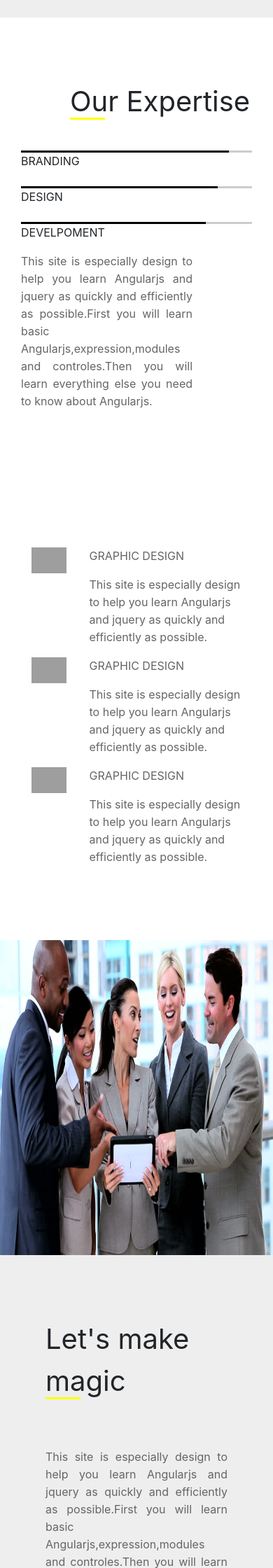
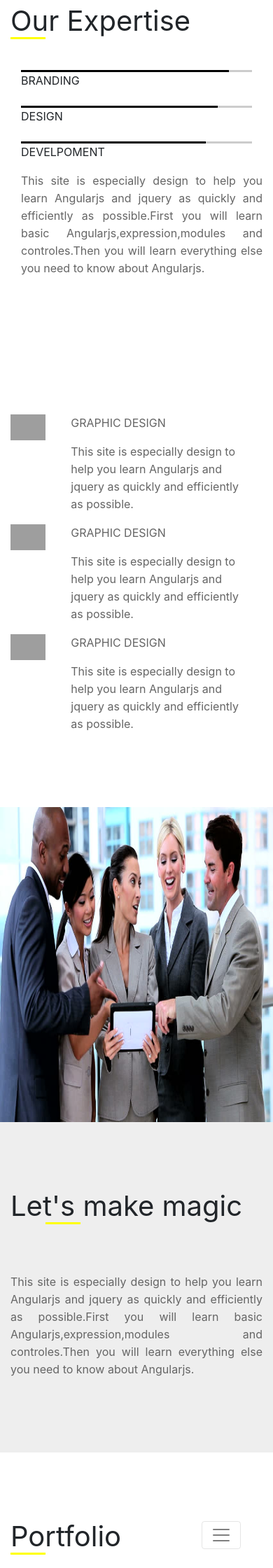
Before and after one commit to w3villa-mariam/demo, a PHP site: page / in a window 390 px wide. Shown: the part 720-2960 px from the top of the page at 70% size. Run offline with PHP 8.4, Linux system fonts and the light colour scheme; some libraries are stand-ins or nearby versions; grey boxes are pictures that could not be loaded.

Commit message:
minor change in bootstrap design

```diff
--- a/assests/css/responsive1.css
+++ b/assests/css/responsive1.css
@@ -23,4 +23,57 @@
 		padding-left: 0;
 		padding-right: 0;
 	}
+	.about{
+		padding-left: 0;
+	}
+	.text{
+		padding-right: 0;
+	}
+	.text-expert p{
+		padding-left: 0;
+	}
+	.expertise-border{
+		margin-left: 0;
+	}
+	.pll{
+		padding-left: 0;
+	}
+	.port-border{
+		margin-left:0;
+	}
+	.border-team{
+		margin-left: 0;
+	}
+	.price-border{
+		margin-left: 0;
+	}
+	.price-box{
+		padding-left: 0;
+		padding-right: 0;
+	}
+	.get-border{
+		margin-left: 0;
+	}
+	.get p{
+		padding-left: 0;
+	}
+	.form-group{
+		padding-left: 0;
+	}
+	.navbar-brand img{
+		width:100%;
+	}
+	.text-magic{
+		padding-left: 0;
+		padding-right: 0;
+	}
+	.let-text{
+		padding-left: 15px;
+	}
+	.image img{
+		width:15%;
+	}
+	.tf{
+		padding-left: 10px;
+	}
 }
--- a/assests/css/style1.css
+++ b/assests/css/style1.css
@@ -130,13 +130,18 @@ margin-right:20px;
 	padding-top: 50px;
 	padding-bottom: 90px;
 	padding-right: 50px;
-    padding-left: 50px;
+
 	line-height:25px;
 	color:#656565;
 	text-align:justify;
 }
 .lets-make-magic{
 	background-color: #eee;
+}
+.let-text{
+
+	padding-left:50px;
+	margin-top: 90px;
 }
 .portfolio{
 	padding-top: 90px;
@@ -311,7 +316,10 @@ text-align: center;
 	font-size: 13px;
 	color:#708090;
 padding-bottom:30px;}
-.get-in-touch{
+.get p{
+	padding-left: 100px;
+	margin-top: 90px;
+	font-size: 40px;
 }
 .get-border{
 	width:50px;
--- a/bootstap.html
+++ b/bootstap.html
@@ -14,7 +14,7 @@
 <body>
 <nav class="navbar navbar-expand-sm navbar-light bg-faded ">
   <div class="container-fluid">
-  	<div class="col-12 col-md-6">
+  	<div class="col-3 col-md-6">
     <div class="navbar-header">
 
       <a class="navbar-brand" href="#">
@@ -37,7 +37,7 @@
 
 
       <!-- Toggler/collapsibe Button -->
-     <div class="col-12 col-md-6">
+     <div class="col-9 col-md-6">
 
   <button class="navbar-toggler" type="button" data-toggle="collapse" data-target="#collapsibleNavbar" style="float:right;">
     <span class="navbar-toggler-icon"></span>
@@ -96,10 +96,16 @@
 </div>
 	</section>
 	<section class="our-expertise">
-		<div class="text-expert">
+
+
+		<div class="container-fluid">
+			<div class="row">
+			<div class="text-expert">
+				<div class="col-12 pll">
 		<p>Our Expertise</p></div>
 		<span class="expertise-border"></span>
-		<div class="container-fluid">
+	</div>
+</div>
 			<div class="row">
 				<div class="col-xs-12 col-md-6">
 					 <div class="progressbar pt-4">
@@ -127,13 +133,13 @@
     <section class="graphic-design">
     	<div class= "container-fluid">
     		<div class="row">
-    			<div class="col-md-4">
+    			<div class="col-md-4 pll">
     				<div class="row">
-		    			<div class="col-3 col-md-3 text-left ">
+		    			<div class="col-3 col-md-3 text-left pll">
 		    				<!-- <div class="icon"> -->
 		    				 <img src="assests/images/google.svg" width="50" >
 		    			</div>
-						 <div class="col-9 col-md-8 text-left graph-text">
+						 <div class="col-9 col-md-8 text-left graph-text pll">
 		    				<p >GRAPHIC DESIGN</p>
 						 </div>
 						</div>
@@ -144,18 +150,18 @@
 		    			</div>
 
 
-						 <div class="col-9 col-md-9 text-left graph-text">
+						 <div class="col-9 col-md-9 text-left graph-text pll">
 		    				<p >This site is especially design to help you learn Angularjs and jquery as quickly and efficiently as possible.</p>
 						 </div>
     					</div>
     				</div>
-    				<div class="col-md-4">
+    				<div class="col-md-4 pll">
     				<div class="row">
-		    			<div class="col-3 col-md-3 text-left ">
+		    			<div class="col-3 col-md-3 text-left pll">
 		    				<!-- <div class="icon"> -->
 		    				 <img src="assests/images/google.svg" width="50" >
 		    			</div>
-						 <div class="col-9 col-md-8 text-left graph-text">
+						 <div class="col-9 col-md-8 text-left graph-text pll">
 		    				<p >GRAPHIC DESIGN</p>
 						 </div>
 						</div>
@@ -166,18 +172,18 @@
 		    			</div>
 
 
-						 <div class="col-9 col-md-9 text-left graph-text">
+						 <div class="col-9 col-md-9 text-left graph-text pll">
 		    				<p >This site is especially design to help you learn Angularjs and jquery as quickly and efficiently as possible.</p>
 						 </div>
     					</div>
     				</div>
-    				<div class="col-md-4">
+    				<div class="col-md-4 pll">
     				<div class="row">
-		    			<div class="col-3 col-md-3 text-left ">
+		    			<div class="col-3 col-md-3 text-left pll">
 
 		    				 <img src="assests/images/google.svg" width="50" >
 		    			</div>
-						 <div class="col-9 col-md-8 text-left graph-text">
+						 <div class="col-9 col-md-8 text-left graph-text pll">
 		    				<p >GRAPHIC DESIGN</p>
 						 </div>
 						</div>
@@ -187,7 +193,7 @@
 
 		    			</div>
 
-						 <div class="col-9 col-md-9 text-left graph-text">
+						 <div class="col-9 col-md-9 text-left graph-text pll">
 		    				<p >This site is especially design to help you learn Angularjs and jquery as quickly and efficiently as possible.</p>
 						 </div>
     					</div>
@@ -205,8 +211,8 @@
     			<div class="col-12 col-md-6 pl-0 pr-0">
     				 <img src="assests/images/career2.jpg" width="100%" height="450px">
     			</div>
-    			<div class="col-12 col-md-6">
-    				 <p style="font-size:40px; margin-top: 90px; margin-left:50px">Let's make magic</p>
+    			<div class="col-12 col-md-6 let-text">
+    				 <p style="font-size:40px; ">Let's make magic</p>
     				 <div class="border-magic"></div>
     				 <div class="text-magic">
     				<p> This site is especially design to help you learn Angularjs and jquery as quickly and efficiently as possible.First you will learn basic Angularjs,expression,modules and controles.Then you will learn everything else you need to know about Angularjs.</p></div>
@@ -217,12 +223,12 @@
     <section class="portfolio">
     	<div class="container-fluid">
     		<div class="row">
-    			<div class="col-12 col-md-6">
-    				<p style="font-size:40px; padding-left:100px; ">Portfolio</p>
+    			<div class="col-3 col-md-6 about">
+    				<p style="font-size:40px; ">Portfolio</p>
 
     			<span class="port-border"></span>
     		</div>
-    			<div class="col-12 col-md-6">
+    			<div class="col-9 col-md-6">
 
     	<!--<ul class="nav navbar-nav  menu">
 
@@ -361,8 +367,8 @@
     <section class="our-team">
     	<div class="container-fluid">
     		<div class="row">
-    			<div class="col-12">
-    				<p style="font-size: 40px; padding-left: 100px">Our team</p>
+    			<div class="col-12 about">
+    				<p style="font-size: 40px; ">Our team</p>
     				<div class="border-team"></div>
     			</div>
     		</div>
@@ -392,8 +398,8 @@
     <section class="pricing">
     	<div class="container-fluid">
     		<div class="row">
-    			<div class="col-12">
-    				<p style="font-size:40px;padding-left: 100px;">Pricing Plans</p></div>
+    			<div class="col-12 about">
+    				<p style="font-size:40px;">Pricing Plans</p></div>
     				<div class="price-border"></div>
 
     		</div>
@@ -428,9 +434,9 @@
 
 				<div class="col-12 col-md-4 text-left price-card basic">
 					<div class="card-content">
+						<div class="tf">
 
-
-					<p style="text-align: left; padding-top: 20px;">Intermediate</p>
+					<p style="text-align: left; padding-top: 20px;">Intermediate</p></div>
 					 <p> <span style="font-size: 20px;"> $ </span><span class="number" style="font-size: 70px; color:black; ">39</span><span style="color:#ccc;">\mo</span></p>
 					<div class="logo-text">
 					 <p>1 logo Design</p>
@@ -447,8 +453,8 @@
 				<div class="col-12 col-md-4 text-left price-card basic">
 					<div class="card-content">
 
-
-					<p style="text-align: left; padding-top: 20px;">Advance</p>
+				<div class="tf">
+					<p style="text-align: left; padding-top: 20px;">Advance</p></div>
 					 <p> <span style="font-size: 20px;"> $ </span><span class="number" style="font-size: 70px; color:black; ">49</span><span style="color:#ccc;">\mo</span></p>
 					<div class="logo-text">
 					 <p>1 logo Design</p>
@@ -473,8 +479,8 @@
     <section class="get-in-touch">
     	<div class="container-fluid pl-0 pr-0">
     		<div class="row">
-    			<div class="col-12 col-md-6">
-    				<p style="font-size:40px; padding-left: 100px; margin-top:90px;">Get in touch</p>
+    			<div class="col-12 col-md-6 get">
+    				<p >Get in touch</p>
     				<div class="get-border">
     				</div>
     				<div class="form-group">
```
